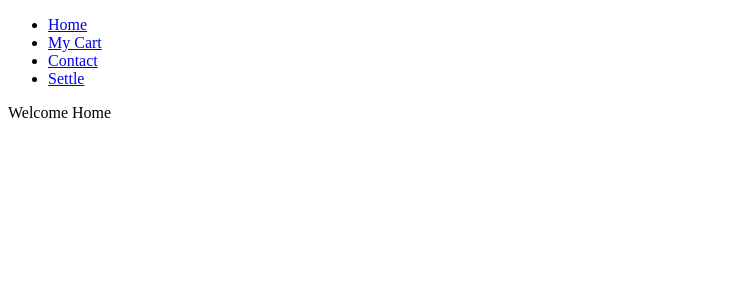
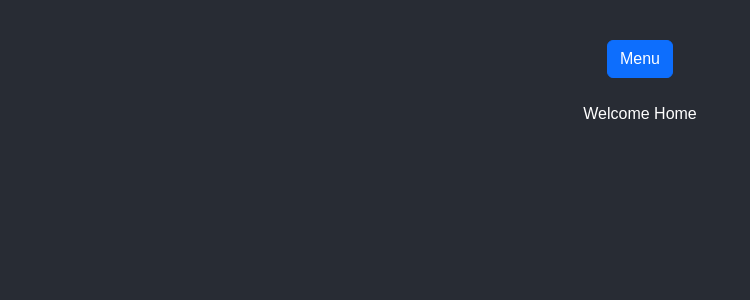
Before and after one commit to nurbilu/my-rct, a React (Create React App) app: page / in a window 1280 px wide. Shown: the top 300 px of the page, without its empty margins (0-750 px from the left). Built offline with nearby package versions, Linux system fonts and the light colour scheme.

Commit message:
4th commit

```diff
--- a/package.json
+++ b/package.json
@@ -6,7 +6,9 @@
     "@testing-library/jest-dom": "^5.17.0",
     "@testing-library/react": "^13.4.0",
     "@testing-library/user-event": "^13.5.0",
+    "bootstrap": "^5.3.2",
     "react": "^18.2.0",
+    "react-bootstrap": "^2.10.1",
     "react-dom": "^18.2.0",
     "react-router-dom": "^6.22.0",
     "react-scripts": "5.0.1",
--- /dev/null
+++ b/src/App.css
@@ -0,0 +1,7 @@
+body {
+    background-color: #282c34;
+    color: white;
+    padding: 40px;
+    font-family: Sans-Serif;
+    text-align: center;
+}
--- a/src/Nav.js
+++ b/src/Nav.js
@@ -1,16 +1,32 @@
-import React from 'react';
+import React, { useState } from 'react';
 import { Link } from 'react-router-dom';
+import { Offcanvas, Button } from 'react-bootstrap';
 
 function Nav() {
+  const [show, setShow] = useState(false);
+
+  const handleClose = () => setShow(false);
+  const handleShow = () => setShow(true);
+
   return (
-    <nav>
-      <ul>
-        <li><Link to="/">Home</Link></li>
-        <li><Link to="/cart">My Cart</Link></li>
-        <li><Link to="/contact">Contact</Link></li>
-        <li><Link to="/settle">Settle</Link></li>
-      </ul>
-    </nav>
+    <div>
+      <Button variant="primary" onClick={handleShow}>
+        Menu
+      </Button>
+      <br/><br/>
+
+      <Offcanvas show={show} onHide={handleClose}>
+        <Offcanvas.Header closeButton>
+          <Offcanvas.Title class>Navbar</Offcanvas.Title>
+        </Offcanvas.Header>
+        <Offcanvas.Body class="nav flex-column nav nav-underline nav nav-tabs">
+          <Link to="/" type="button" class="btn btn-outline-dark" onClick={handleClose}>Home</Link><br/><br/>
+          <Link to="/cart" type="button" class="btn btn-outline-dark" onClick={handleClose}>My Cart</Link><br/><br/>
+          <Link to="/contact" type="button" class="btn btn-outline-dark" onClick={handleClose}>Contact</Link><br/><br/>
+          <Link to="/settle" type="button" class="btn btn-outline-dark" onClick={handleClose}>Settle</Link>
+        </Offcanvas.Body>
+      </Offcanvas>
+    </div>
   );
 }
 
--- a/src/index.js
+++ b/src/index.js
@@ -3,6 +3,9 @@ import ReactDOM from 'react-dom/client';
 import App from './App';
 import { BrowserRouter } from 'react-router-dom';
 import { CartProvider } from './UserContext'; // Assuming UserProvider is the context provider component
+import 'bootstrap/dist/css/bootstrap.min.css';
+import './App.css';
+
 
 const root = ReactDOM.createRoot(document.getElementById('root'));
 root.render(
```
Also changed, not shown: 1 other file (tests, documents, lock files or other folders).
